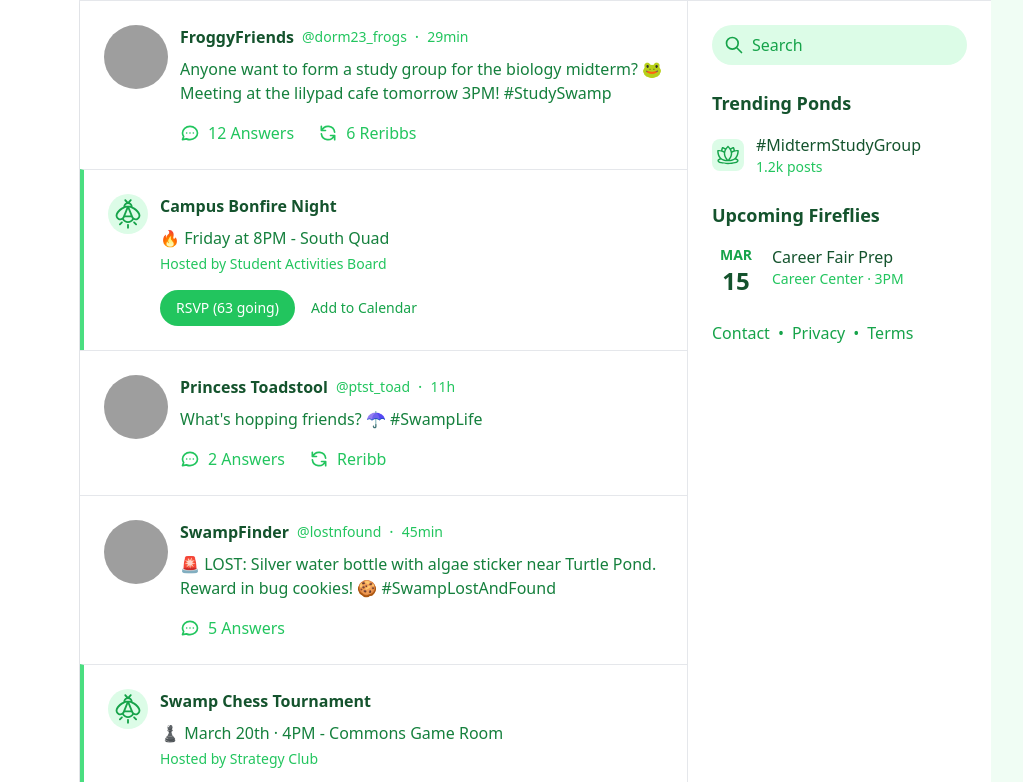
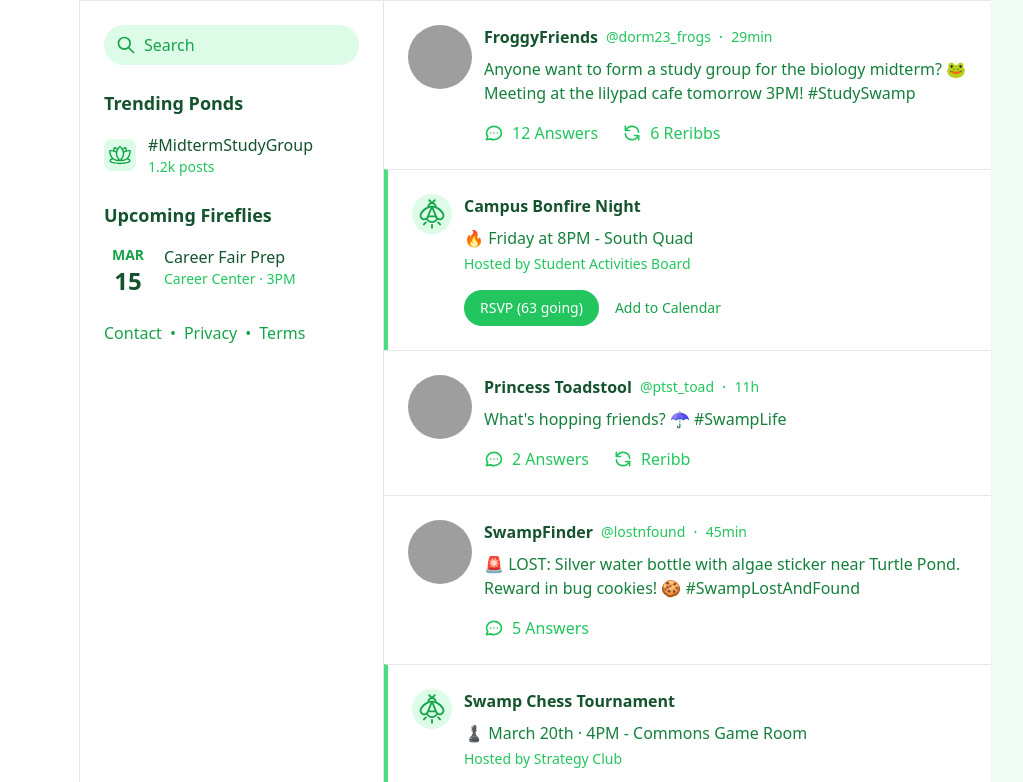
Before and after one commit to xivol/greenswamp, a plain HTML site: page feed.html in a window 1280 px wide. Shown: the top 782 px of the page, 257-1280 px from the left. Drawn offline with nearby package versions, Linux system fonts and the light colour scheme; grey boxes are pictures that could not be loaded.

Commit message:
Update feed.html

```diff
--- a/feed.html
+++ b/feed.html
@@ -279,7 +279,7 @@
             </div>
 
             <!-- Right Sidebar -->
-            <div class="lg:col-span-1 bg-white sm:order-2 lg:order-4">
+            <div class="lg:col-span-1 bg-white sm:order-2 order-4">
 			    <!-- Search-->
                 <div class="p-6 pb-0">
 					<div class="relative">
```
